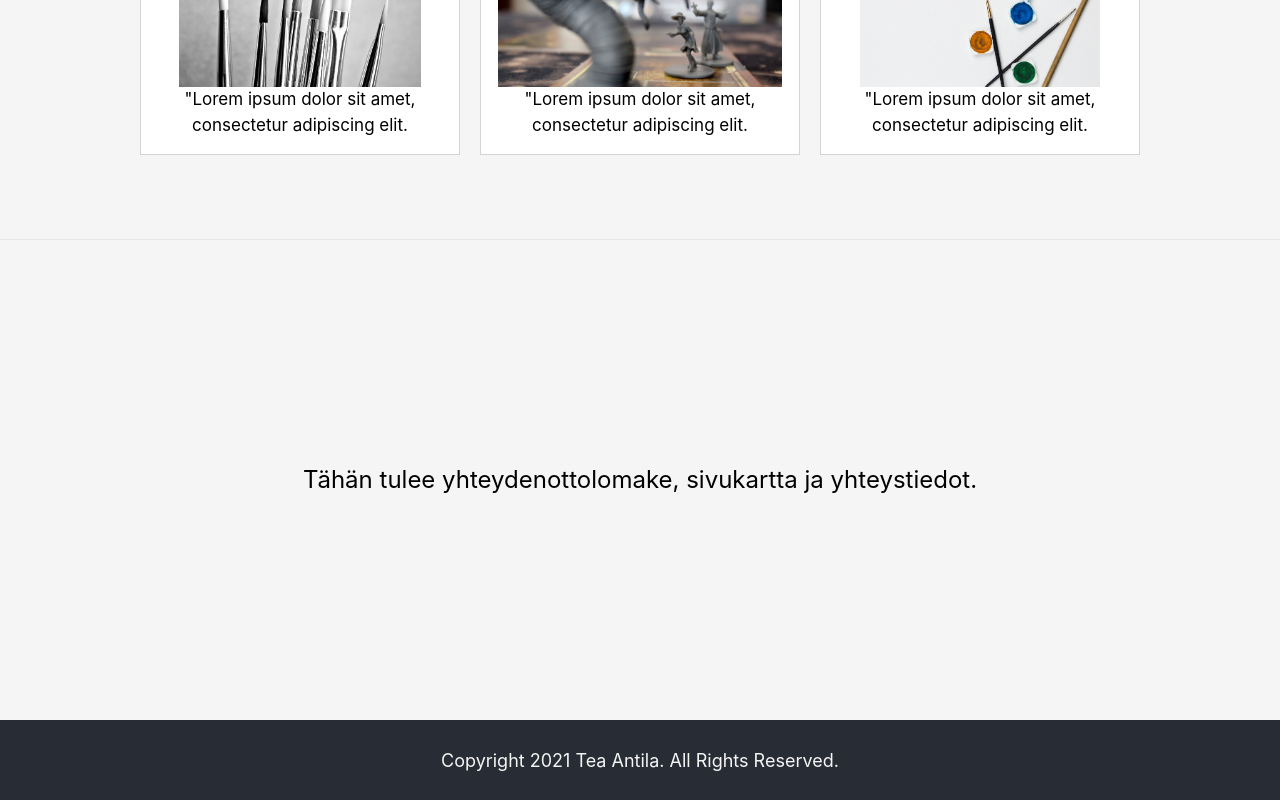
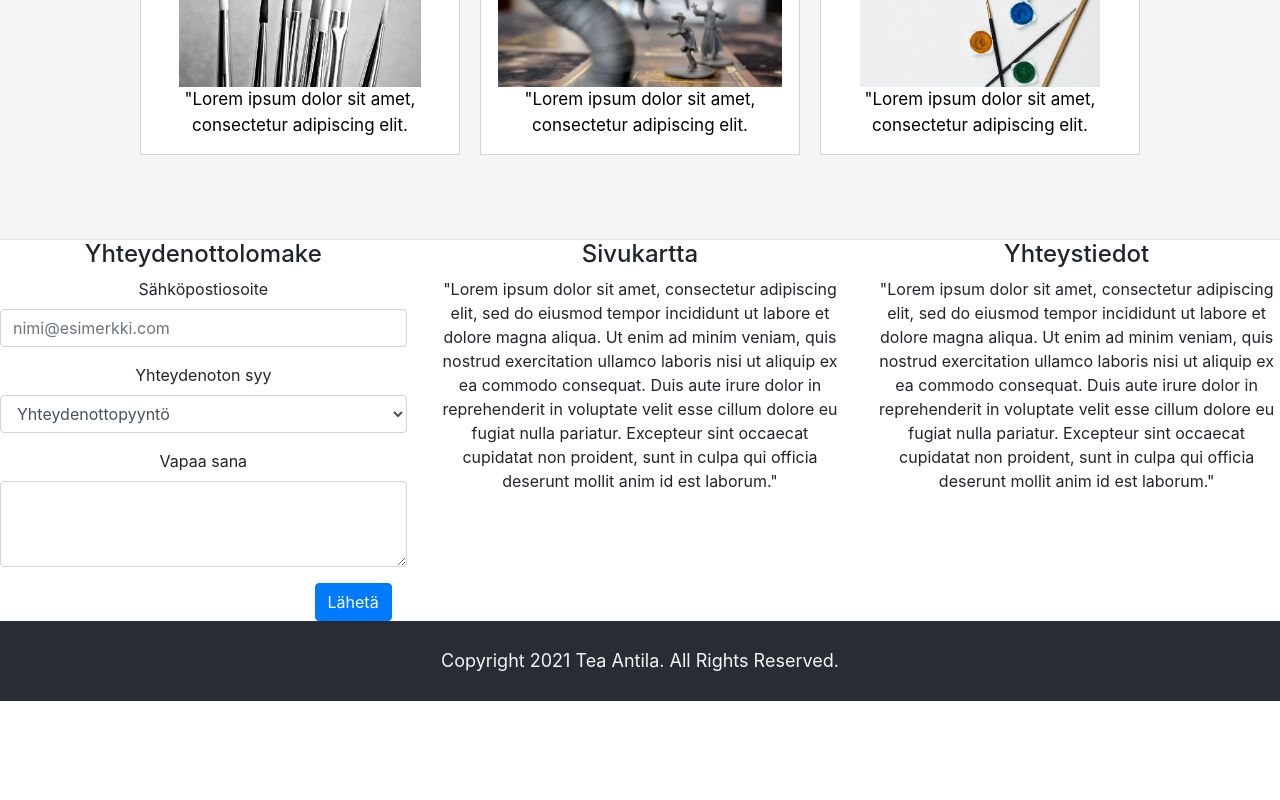
Before and after one commit to TeeRage/WMK_projekti_2021, a React (Create React App) app: page / in a window 1280 px wide. Shown: the part 1097-1897 px from the top of the page. After the commit the page ends 1798 px from the top, so only its background shows below. Built offline with nearby package versions, Linux system fonts and the light colour scheme.

Commit message:
Info-osioon lisätty yhteydenottolomake

```diff
--- a/src/App.css
+++ b/src/App.css
@@ -103,7 +103,7 @@ div.transbox p {
 
 /*-- INFO --*/
 
-/*Aloitussivun sisällön tyyli*/
+/*Info-palkin sisällön tyyli*/
 .Info-asettelu {
   background-color: whitesmoke;
   min-height: 60vh;
@@ -113,6 +113,12 @@ div.transbox p {
   justify-content: center;
   font-size: calc(8px + 2vmin);
   color: black;
+}
+
+/*Info-palkin lomakkeen painike*/
+.Info-form-button {
+  align-items: right;
+  justify-content: right;
 }
 
 /*-- FOOTER --*/
--- a/src/components/Info.js
+++ b/src/components/Info.js
@@ -2,9 +2,55 @@
  * Sivujen alaosassa oleva info-osuus, jossa yhteydenottolomake, sivukartta ja yhteystiedot.
 */
 const Info = () => (
-    <div className="Info-asettelu">
-      Tähän tulee yhteydenottolomake, sivukartta ja yhteystiedot.
+  <div class="container-fluid padding" className="Info-sisalto">
+    <div class="row text-center padding">
+
+      <div class="col-xs-12 col-sm-6 col-md-4">
+        <h4>Yhteydenottolomake</h4>
+        <form>
+          <div class="form-group">
+            <label for="infoFormControlInput1">Sähköpostiosoite</label>
+            <input type="email" class="form-control" id="infoFormControlInput1" placeholder="nimi@esimerkki.com" />
+          </div>
+          <div class="form-group">
+            <label for="infoFormControlSelect1">Yhteydenoton syy</label>
+            <select class="form-control" id="infoFormControlSelect1">
+              <option>Yhteydenottopyyntö</option>
+              <option>Haluan antaa palautta</option>
+              <option>Muu syy</option>
+            </select>
+          </div>
+          <div class="form-group">
+            <label for="infoFormControlTextarea1">Vapaa sana</label>
+            <textarea class="form-control" id="infoFormControlTextarea1" rows="3"></textarea>
+          </div>
+          <div class="form-group row" className="text-right">
+            <div class="col-xs-8 col-sm-12 col-md-12">
+              <button type="submit" class="btn btn-primary">Lähetä</button>
+            </div>
+          </div>
+        </form>
+      </div>
+
+      <div class="col-xs-12 col-sm-6 col-md-4">
+        <h4>Sivukartta</h4>
+        <p>"Lorem ipsum dolor sit amet, consectetur adipiscing elit, sed do eiusmod tempor incididunt ut labore et dolore magna aliqua.
+        Ut enim ad minim veniam, quis nostrud exercitation ullamco laboris nisi ut aliquip ex ea commodo consequat.
+        Duis aute irure dolor in reprehenderit in voluptate velit esse cillum dolore eu fugiat nulla pariatur.
+        Excepteur sint occaecat cupidatat non proident, sunt in culpa qui officia deserunt mollit anim id est laborum."
+        </p>
+      </div>
+
+      <div class="col-xs-12 col-sm-6 col-md-4">
+        <h4>Yhteystiedot</h4>
+        <p>"Lorem ipsum dolor sit amet, consectetur adipiscing elit, sed do eiusmod tempor incididunt ut labore et dolore magna aliqua.
+        Ut enim ad minim veniam, quis nostrud exercitation ullamco laboris nisi ut aliquip ex ea commodo consequat.
+        Duis aute irure dolor in reprehenderit in voluptate velit esse cillum dolore eu fugiat nulla pariatur.
+        Excepteur sint occaecat cupidatat non proident, sunt in culpa qui officia deserunt mollit anim id est laborum."
+        </p>
+      </div>
     </div>
+  </div>
 )
 
 export default Info;
```
